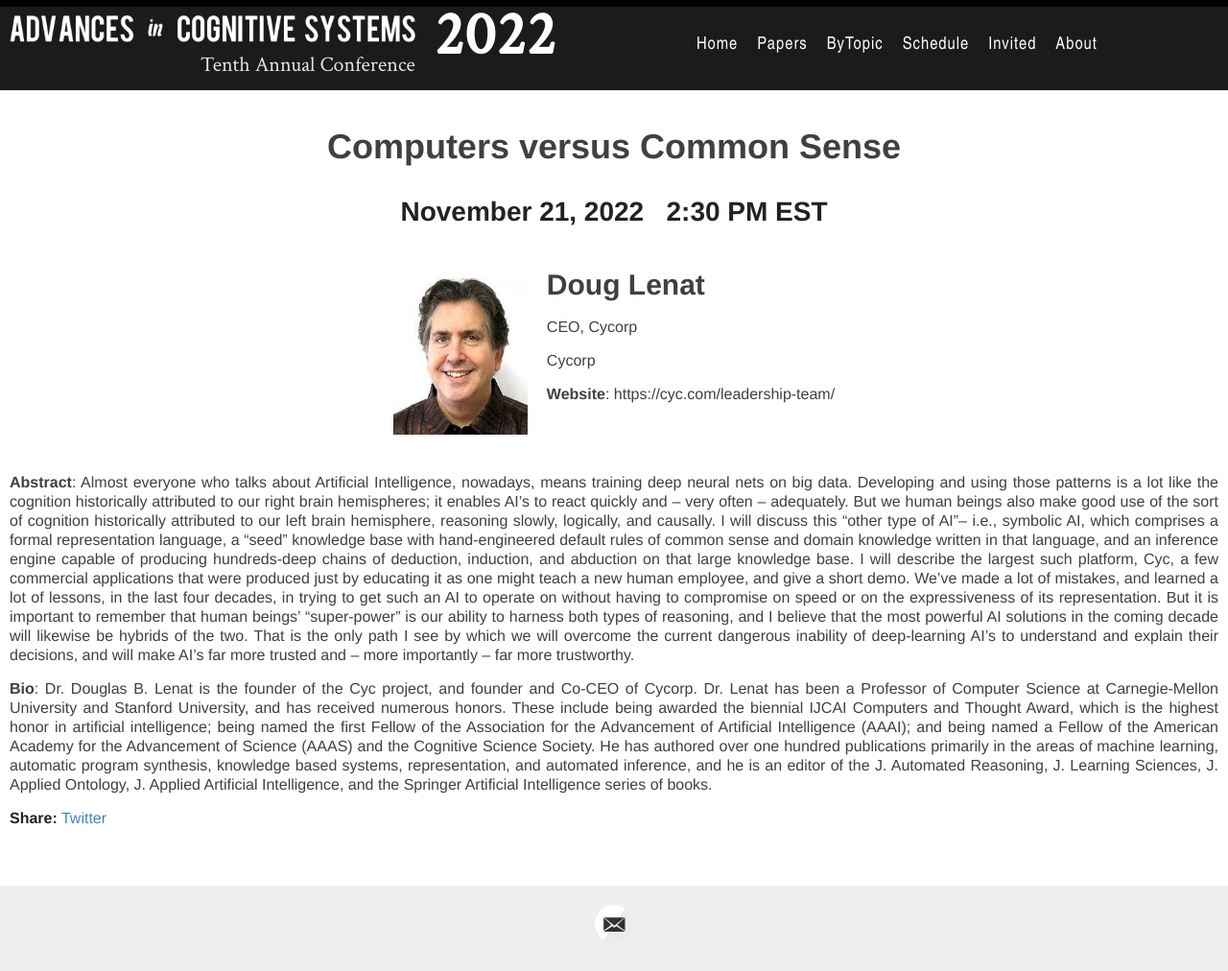
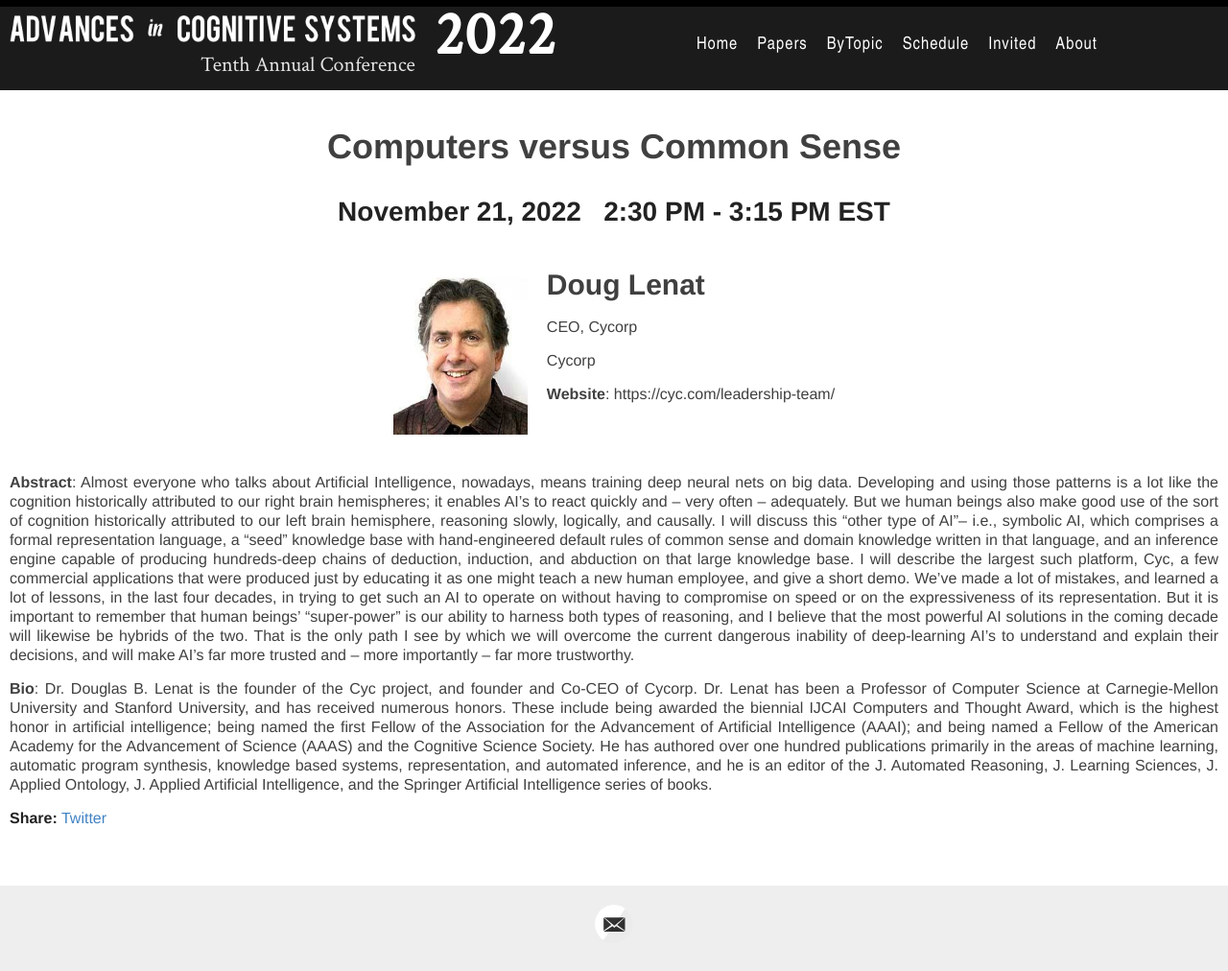
Before and after one commit to AdvancesInCognitiveSystems/acs2022, a Jekyll site: the page built from _speakers/Doug_Lenat.md, in a window 1280 px wide. Shown: the whole page at 96% size. Built offline with Jekyll 4.4.1, drawn with Linux system fonts in a browser that asks for light colours.

Commit message:
Update Doug_Lenat.md

```diff
--- a/_speakers/Doug_Lenat.md
+++ b/_speakers/Doug_Lenat.md
@@ -4,7 +4,7 @@ name: Doug Lenat
 role: CEO, Cycorp
 institution:  Cycorp
 label: November 21, 2022
-time: 2:30 PM EST
+time: 2:30 PM - 3:15 PM EST
 day: monday-day3
 website: https://cyc.com/leadership-team/
 image: /images/Doug_Lenat.jpg
```
